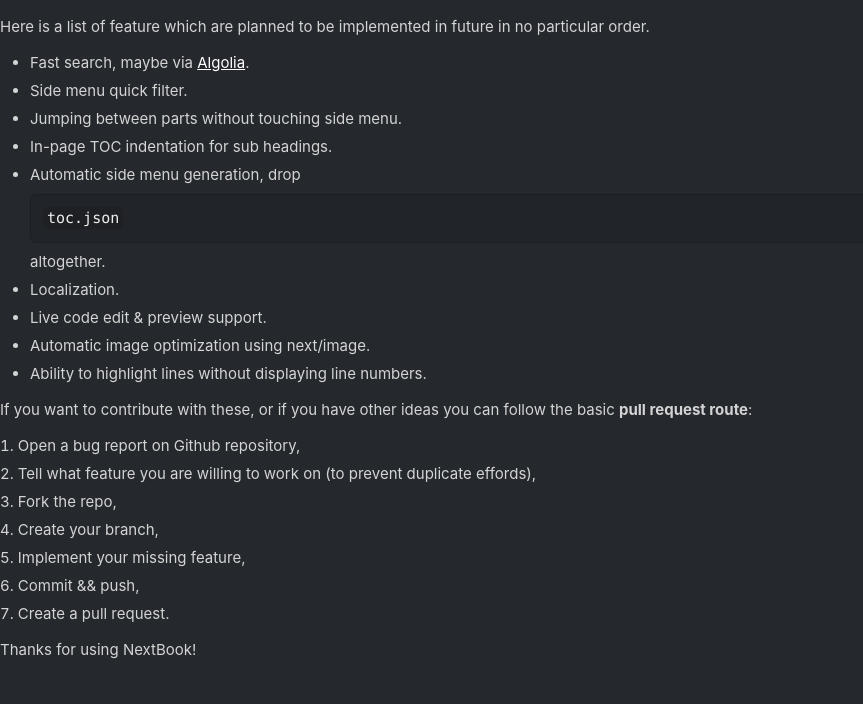
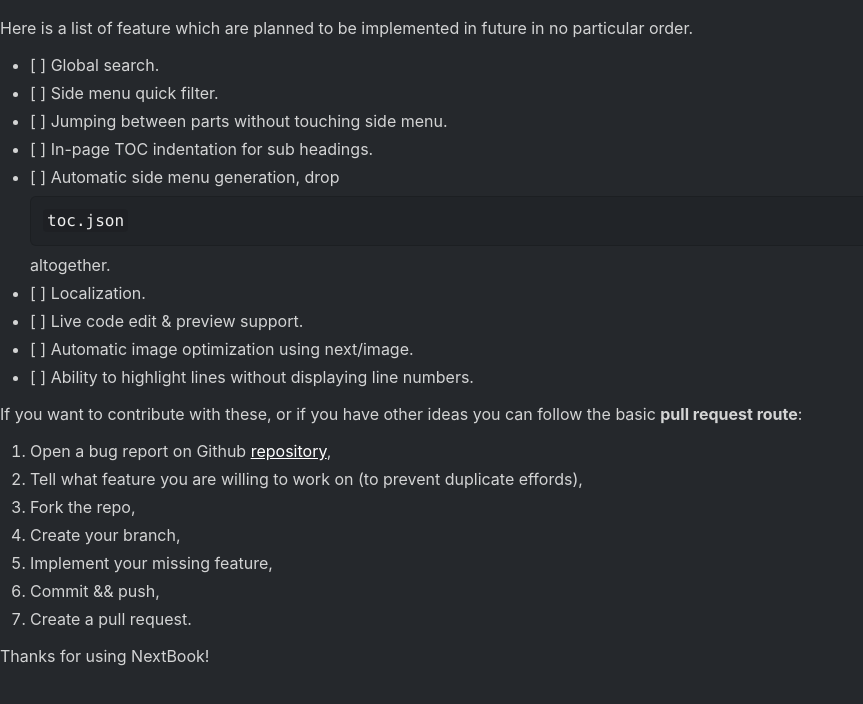
Before and after one commit to amiroff/NextBook, a Next.js app: page /contributing/missing-features in a window 1280 px wide. Shown: the top 704 px of the page, without its empty margins (0-863 px from the left). Built offline with nearby package versions, Linux system fonts and the light colour scheme.

Commit message:
Styling tweaks.

```diff
--- a/components/inpagetoc.jsx
+++ b/components/inpagetoc.jsx
@@ -19,7 +19,6 @@ function InPageToc({ tocRaw }) {
       </div>
     )
   } else {
-    console.info('Tip: add titles (hX) to your document to leverage In-Page Table Of Contents')
     return null
   }
 }
--- a/pages/contributing/missing-features.md
+++ b/pages/contributing/missing-features.md
@@ -5,19 +5,19 @@ title: Missing Features
 
 Here is a list of feature which are planned to be implemented in future in no particular order.
 
-- Fast search, maybe via [Algolia](https://www.algolia.com/).
-- Side menu quick filter.
-- Jumping between parts without touching side menu.
-- In-page TOC indentation for sub headings.
-- Automatic side menu generation, drop `toc.json` altogether.
-- Localization.
-- Live code edit & preview support.
-- Automatic image optimization using next/image.
-- Ability to highlight lines without displaying line numbers.
+- [ ] Global search.
+- [ ] Side menu quick filter.
+- [ ] Jumping between parts without touching side menu.
+- [ ] In-page TOC indentation for sub headings.
+- [ ] Automatic side menu generation, drop `toc.json` altogether.
+- [ ] Localization.
+- [ ] Live code edit & preview support.
+- [ ] Automatic image optimization using next/image.
+- [ ] Ability to highlight lines without displaying line numbers.
 
 If you want to contribute with these, or if you have other ideas you can follow the basic **pull request route**:
 
-1. Open a bug report on Github repository,
+1. Open a bug report on Github [repository](https://github.com/amiroff/NextBook),
 2. Tell what feature you are willing to work on (to prevent duplicate effords),
 3. Fork the repo,
 4. Create your branch,
--- a/styles/global.css
+++ b/styles/global.css
@@ -13,7 +13,7 @@ body {
   font-family: -apple-system, BlinkMacSystemFont, Helvetica, Arial, 'Cantarell', 'Fira Sans',
     'Droid Sans', 'Helvetica Neue', sans-serif, 'Apple Color Emoji', 'Segoe UI Emoji',
     'Segoe UI Symbol';
-  font-size: 15px;
+  font-size: 16px;
   font-weight: 400;
   font-feature-settings: 'kern';
   text-rendering: optimizeLegibility;
@@ -79,8 +79,13 @@ h6 {
   padding: 0.8rem;
 }
 
-ul {
+ul,
+ol {
   margin-left: 3rem;
+}
+
+ul,
+ol {
   list-style-position: outside;
 }
 
@@ -88,12 +93,13 @@ li {
   line-height: 1.8rem;
 }
 
+ul > li {
+  list-style-type: disc;
+}
+
 ul.contains-task-list {
   list-style-type: none;
-}
-
-ul > li {
-  list-style-type: disc;
+  margin: 0;
 }
 
 li p {
```
